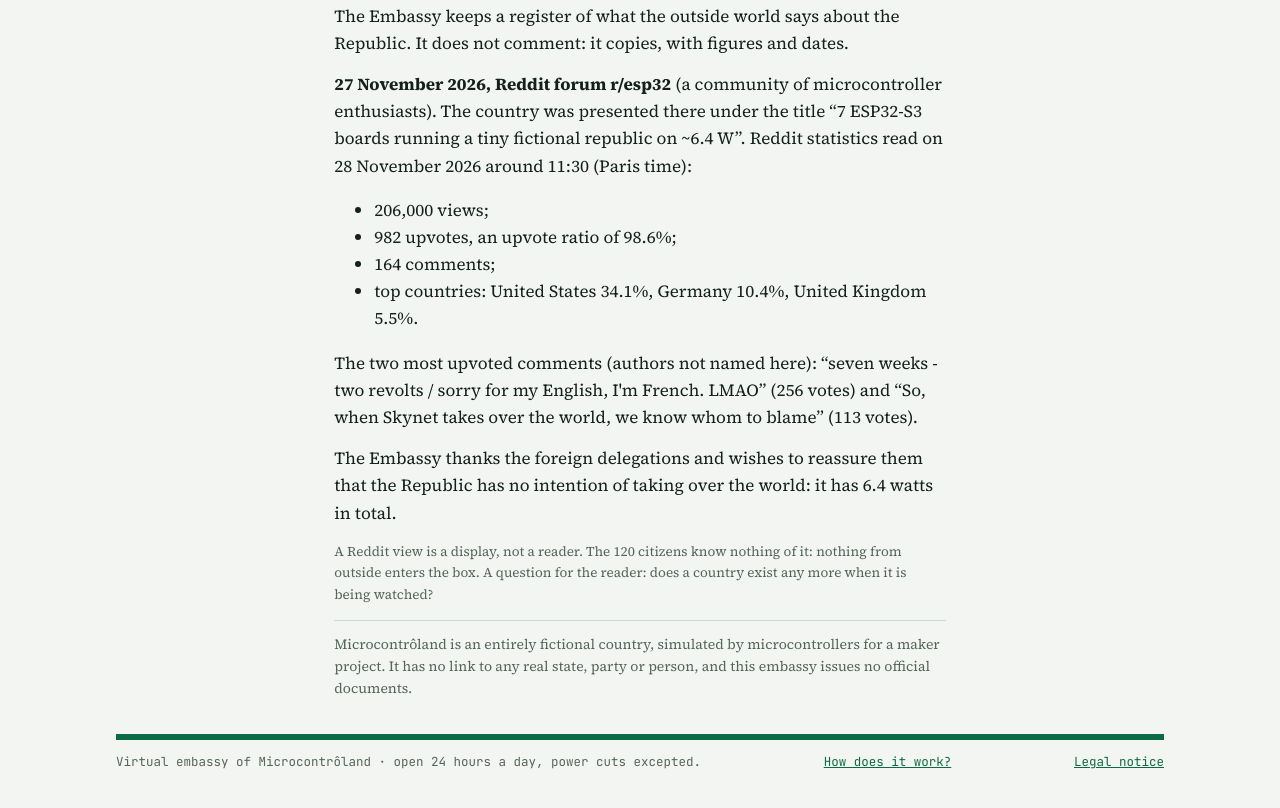
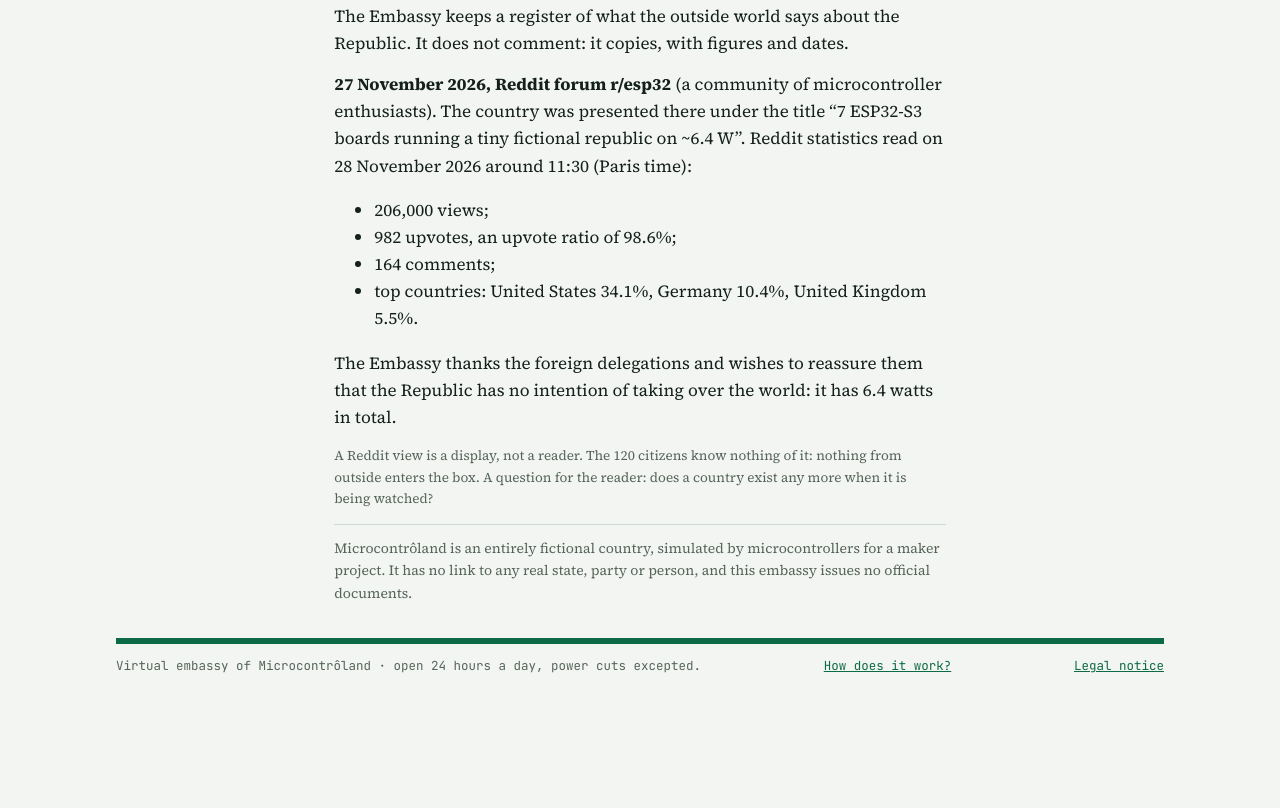
Before and after one commit to branbriere/microcontroland, a plain HTML site: page en/ambassade.html in a window 1280 px wide. Shown: the part 3491-4299 px from the top of the page. After the commit the page ends 4207 px from the top, so only its background shows below. Drawn offline with Linux system fonts and the light colour scheme; no server answers.

Commit message:
Add files via upload

```diff
--- a/en/ambassade.html
+++ b/en/ambassade.html
@@ -191,7 +191,6 @@
       <li>164 comments;</li>
       <li>top countries: United States 34.1%, Germany 10.4%, United Kingdom 5.5%.</li>
     </ul>
-    <p>The two most upvoted comments (authors not named here): “seven weeks - two revolts / sorry for my English, I'm French. LMAO” (256 votes) and “So, when Skynet takes over the world, we know whom to blame” (113 votes).</p>
     <p>The Embassy thanks the foreign delegations and wishes to reassure them that the Republic has no intention of taking over the world: it has 6.4 watts in total.</p>
     <p class="note">A Reddit view is a display, not a reader. The 120 citizens know nothing of it: nothing from outside enters the box. A question for the reader: does a country exist any more when it is being watched?</p>
 
```
